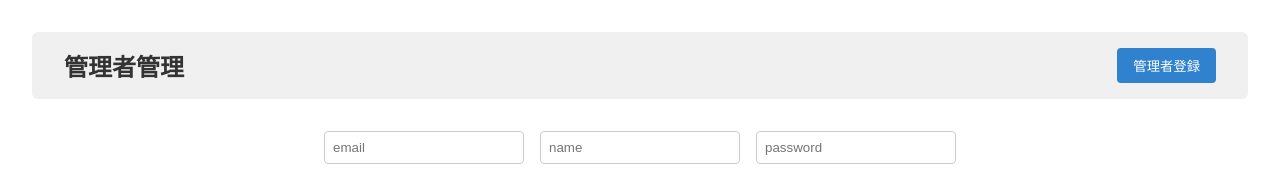
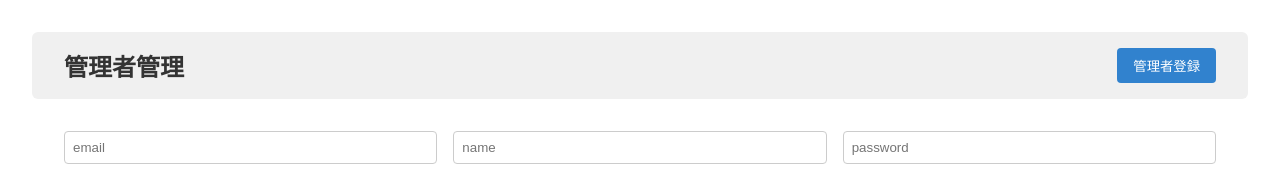
Before and after one commit to inunu1/next-rate, a Next.js app in the folder next-rate/: page /admin in a window 1280 px wide. Shown: the top 195 px of the page. Built offline with nearby package versions, Linux system fonts and the light colour scheme; no server answers; the database is empty.

Commit message:
フォームバーをグリッドに

```diff
--- a/next-rate/src/app/admin/Admin.module.css
+++ b/next-rate/src/app/admin/Admin.module.css
@@ -34,17 +34,20 @@
 }
 
 .formBar {
-  display: flex;
+  display: grid;
+  grid-template-columns: repeat(auto-fit, minmax(200px, 1fr));
   gap: 1rem;
   margin-bottom: 2rem;
   justify-content: center;
+  padding: 0 2rem;
 }
 
 .input {
   padding: 0.5rem;
   border: 1px solid #ccc;
   border-radius: 4px;
-  width: 200px;
+  width: 100%;
+  box-sizing: border-box;
 }
 
 .main {
```
